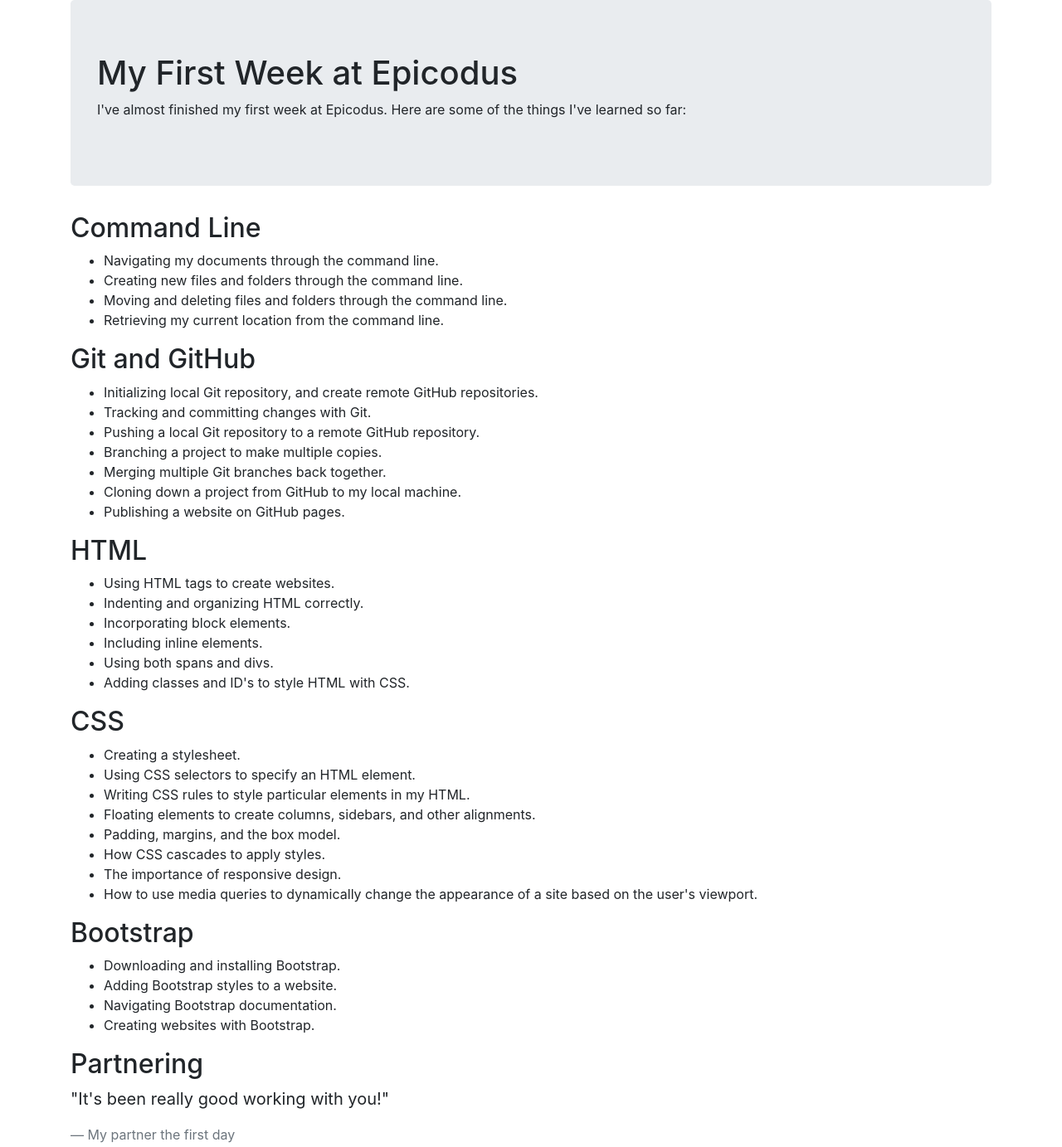
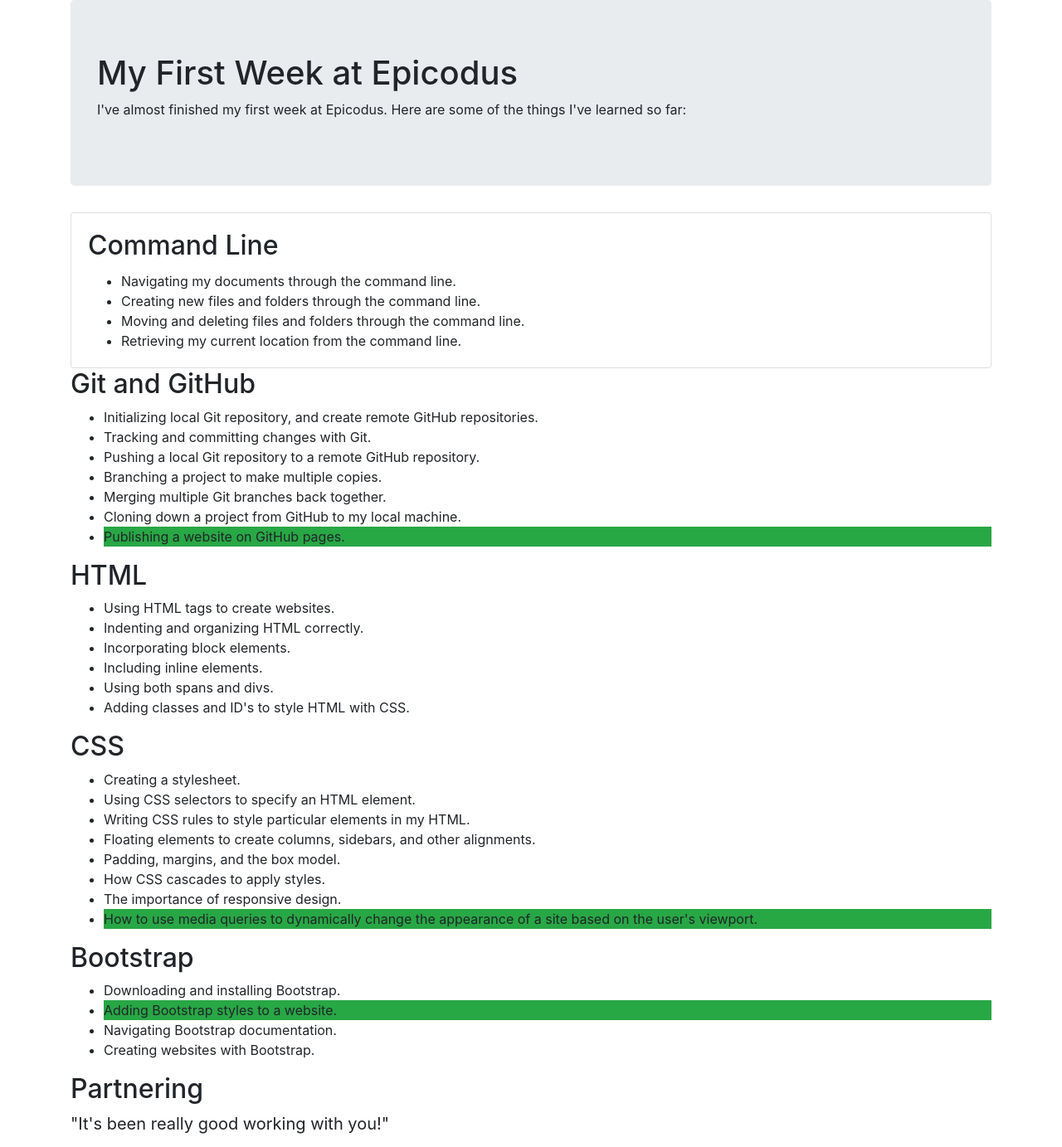
Before and after one commit to jonstump/week-in-review, a plain HTML site: page index.html in a window 1280 px wide. Shown: the top 1383 px of the page at 83% size. Drawn offline with Linux system fonts and the light colour scheme.

Commit message:
add card elements via bootstrap to command line section
Co-authored-by: Mekinsie Callahan <mekinsie.aja@gmail.com>

```diff
--- a/index.html
+++ b/index.html
@@ -12,13 +12,17 @@
         I've almost finished my first week at Epicodus. Here are some of the things I've learned so far:
       </p>
     </div>
-    <h2>Command Line</h2>
-    <ul>
-      <li>Navigating my documents through the command line.</li>
-      <li>Creating new files and folders through the command line.</li>
-      <li>Moving and deleting files and folders through the command line.</li>
-      <li>Retrieving my current location from the command line.</li>
-    </ul>
+    <div class="card">
+      <div class="card-body">
+        <h2 class="card-title">Command Line</h2>
+        <ul class="card-text">
+          <li>Navigating my documents through the command line.</li>
+          <li>Creating new files and folders through the command line.</li>
+          <li>Moving and deleting files and folders through the command line.</li>
+          <li>Retrieving my current location from the command line.</li>
+        </ul>
+      </div>
+    </div>
     <h2>Git and GitHub</h2>
     <ul>
       <li>Initializing local Git repository, and create remote GitHub repositories.</li>
@@ -27,7 +31,7 @@
       <li>Branching a project to make multiple copies.</li>
       <li>Merging multiple Git branches back together.</li>
       <li>Cloning down a project from GitHub to my local machine.</li>
-      <li>Publishing a website on GitHub pages.</li>
+      <li class='bg-success'>Publishing a website on GitHub pages.</li>
     </ul>
     <h2>HTML</h2>
     <ul>
@@ -47,12 +51,12 @@
       <li>Padding, margins, and the box model.</li>
       <li>How CSS cascades to apply styles.</li>
       <li>The importance of responsive design.</li>
-      <li>How to use media queries to dynamically change the appearance of a site based on the user's viewport.</li>
+      <li class="bg-success">How to use media queries to dynamically change the appearance of a site based on the user's viewport.</li>
     </ul>
     <h2>Bootstrap</h2>
     <ul>
       <li>Downloading and installing Bootstrap.</li>
-      <li>Adding Bootstrap styles to a website.</li>
+      <li class="bg-success">Adding Bootstrap styles to a website.</li>
       <li>Navigating Bootstrap documentation.</li>
       <li>Creating websites with Bootstrap.</li>
     </ul>
```
